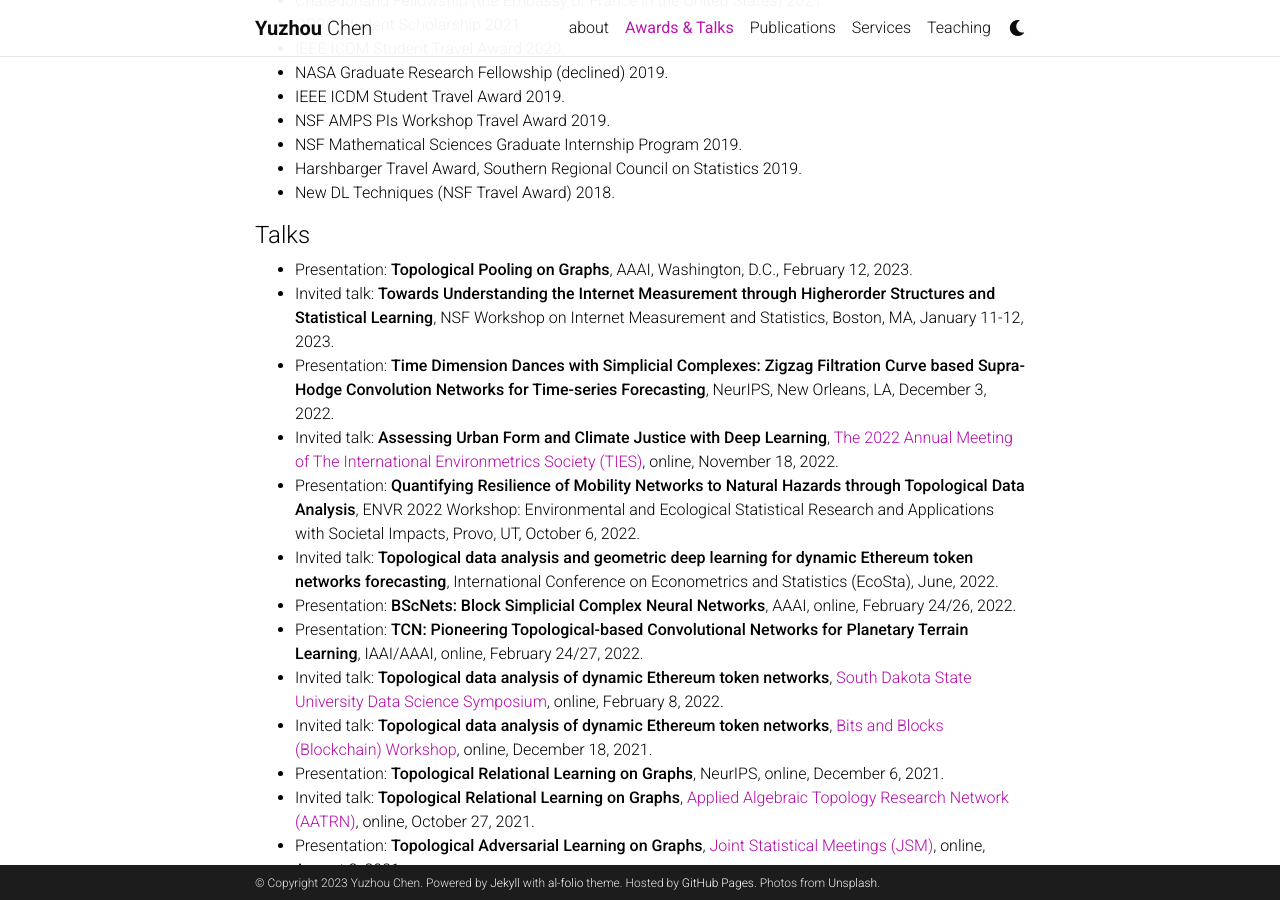
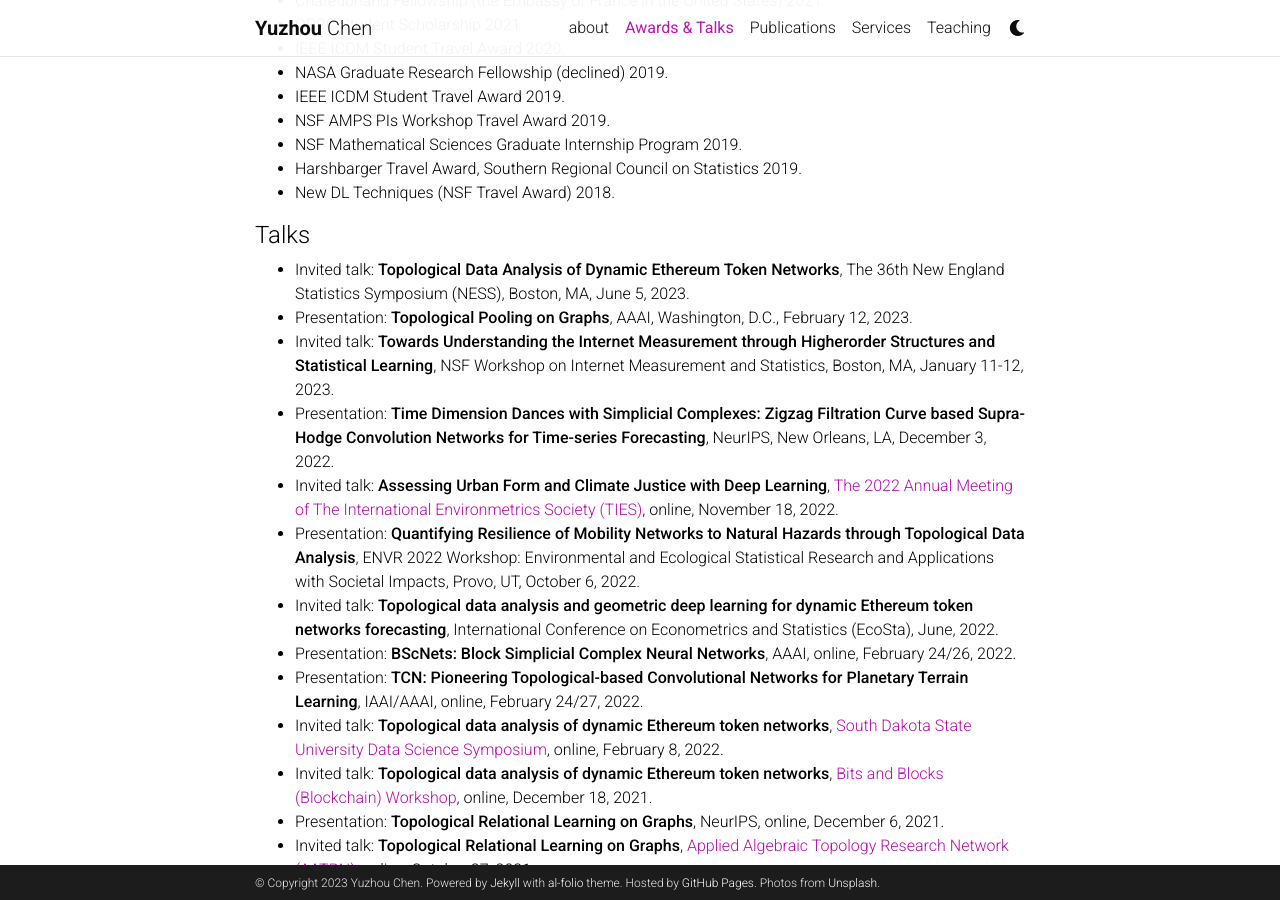
Before and after one commit to yuzhouguangc/yuguang_website, a Jekyll site: the page built from _pages/talks.md, in a window 1280 px wide and 900 px high, scrolled down 328 px. Built offline with Jekyll 4.4.1, drawn with Linux system fonts in a browser that asks for light colours; comment, search, counter and statistics services are not loaded; a style sheet for code colours, icons or effects is not loaded.

Commit message:
Update talks.md

```diff
--- a/_pages/talks.md
+++ b/_pages/talks.md
@@ -23,6 +23,7 @@ nav: true
 - New DL Techniques (NSF Travel Award) 2018.
 
 #### Talks
+- Invited talk: **Topological Data Analysis of Dynamic Ethereum Token Networks**, The 36th New England Statistics Symposium (NESS), Boston, MA, June 5, 2023.
 - Presentation: **Topological Pooling on Graphs**, AAAI, Washington, D.C., February 12, 2023.
 - Invited talk: **Towards Understanding the Internet Measurement through Higherorder Structures and Statistical Learning**, NSF Workshop on Internet Measurement and Statistics, Boston, MA, January 11-12, 2023.
 - Presentation: **Time Dimension Dances with Simplicial Complexes: Zigzag Filtration Curve based Supra-Hodge Convolution Networks for Time-series Forecasting**, NeurIPS, New Orleans, LA, December 3, 2022.
```
